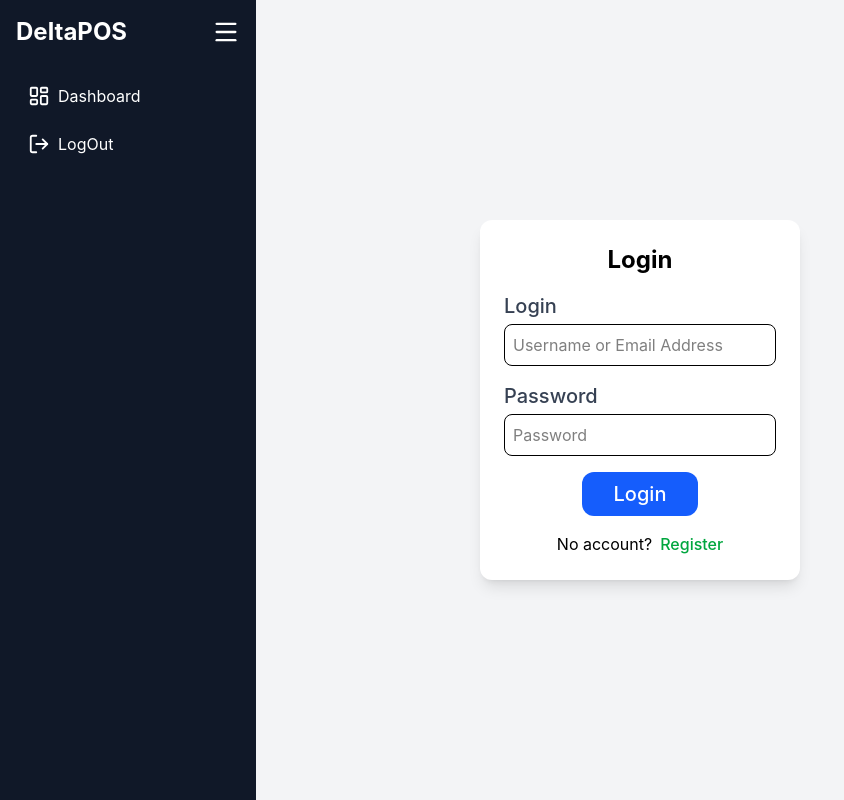
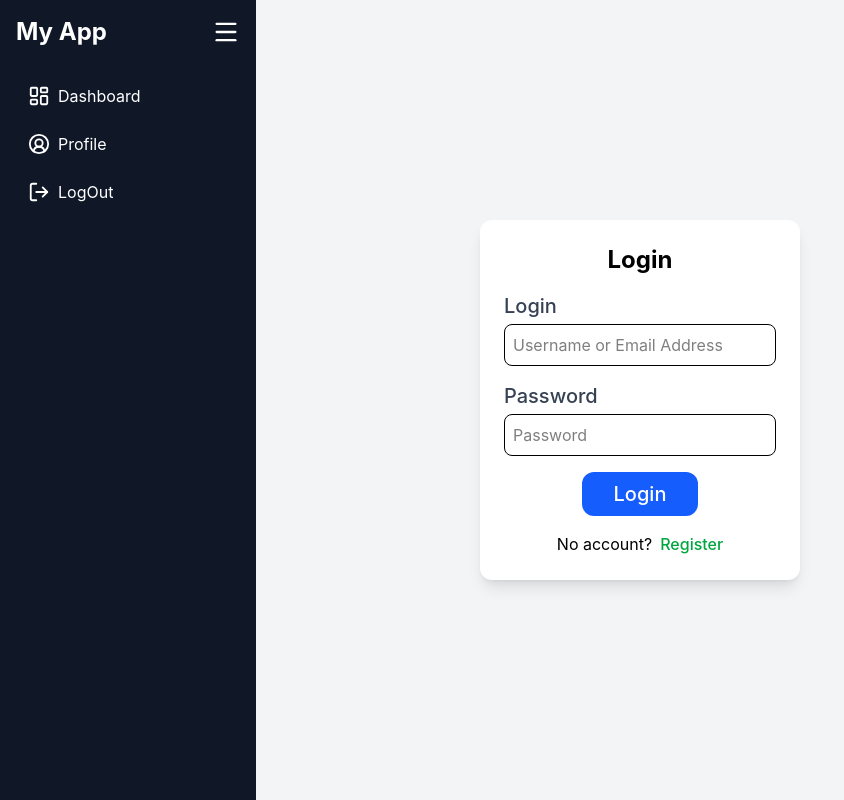
Before and after one commit to tmoh1999/admin_dashboard_frontend, a React (Vite) app: page /login in a window 1280 px wide. Shown: the whole page, without its empty margins (0-844 px from the left). Built offline with nearby package versions, Linux system fonts and the light colour scheme; no server answers.

Commit message:
comp: side bar

```diff
--- a/src/components/SideBar.jsx
+++ b/src/components/SideBar.jsx
@@ -1,6 +1,5 @@
 import { NavLink ,useNavigate} from "react-router-dom";
-import { LayoutDashboard , Package, ShoppingCart, Receipt, Menu ,LogOut,
-  PackageOpen ,UserRoundPen,ContactRound,RotateCcw } from "lucide-react";
+import { LayoutDashboard , Menu ,LogOut , CircleUserRound} from "lucide-react";
 import { useState } from "react";
 export default function Sidebar() {
   const [open, setOpen] = useState(true);
@@ -13,7 +12,7 @@ export default function Sidebar() {
       <div className="flex items-center justify-between mb-6">
       {open &&
         <h1 className={`text-2xl font-bold`}>
-          DeltaPOS
+          My App
         </h1>
        }
         <button onClick={() => setOpen(!open)}>
@@ -33,7 +32,16 @@ export default function Sidebar() {
           <LayoutDashboard size={22} />
           {open && <span>Dashboard</span>}
         </NavLink>
-
+        <NavLink
+            to="/profile"
+            className={({ isActive }) =>
+                `flex items-center gap-2 p-3 rounded-lg transition
+                ${isActive ? "bg-gray-700" : "hover:bg-gray-800"}`
+            }
+            >
+            <CircleUserRound size={22} />
+            {open && <span>Profile</span>}
+        </NavLink>
         <NavLink
             to="/logout"
             className={({ isActive }) =>
```
